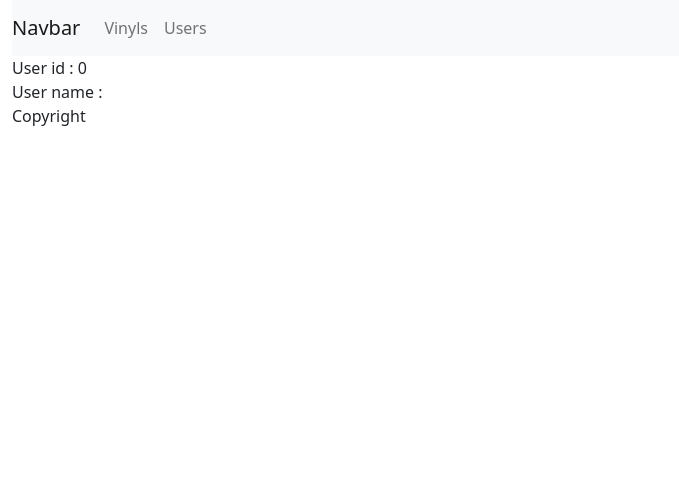
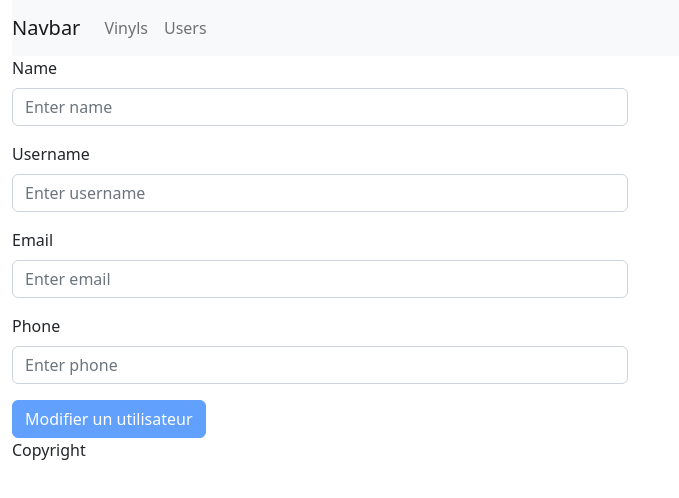
Before and after one commit to merlinofcha0s/2022-10-13-vinyl-mgt, an Angular app: page /users/edit/1 in a window 1280 px wide. Shown: the top 498 px of the page, without its empty margins (0-679 px from the left). Built offline with nearby package versions, Linux system fonts and the light colour scheme; no server answers.

Commit message:
Edit user (reactive form)

```diff
--- a/src/app/user/edit-user/edit-user.component.html
+++ b/src/app/user/edit-user/edit-user.component.html
@@ -1,2 +1,33 @@
-<div>User id : {{ userId }}</div>
-<div>User name : {{ user!.name }}</div>
+<div class="row">
+  <div class="col-12 col-lg-6">
+    <form (ngSubmit)="onEditUser()" [formGroup]="userFormGroup">
+      <div class="form-group mb-3">
+        <label for="name" class="form-label">Name</label>
+        <input type="text" id="name" name="name"
+               class="form-control" placeholder="Enter name" formControlName="name">
+      </div>
+      <div *ngIf="userFormGroup.get('name')!.dirty && userFormGroup.get('name')!.hasError('required')">
+        Un nom est obligatoire
+      </div>
+      <div  *ngIf="userFormGroup.get('name')!.dirty && userFormGroup.get('name')!.hasError('minlength')">
+        Le nom doit avoir 3 caractères minimum
+      </div>
+      <div class="form-group mb-3">
+        <label for="username" class="form-label">Username</label>
+        <input type="text" id="username" name="username" class="form-control" placeholder="Enter username" formControlName="username">
+      </div>
+      <div class="form-group mb-3">
+        <label for="email" class="form-label">Email</label>
+        <input type="text" id="email" name="email" class="form-control" placeholder="Enter email" formControlName="email">
+      </div>
+      <div *ngIf="userFormGroup.get('email')!.dirty && userFormGroup.get('email')!.hasError('email')">
+        L'email n'est pas au bon format
+      </div>
+      <div class="form-group mb-3">
+        <label for="phone" class="form-label">Phone</label>
+        <input type="text" id="phone" name="phone" class="form-control" placeholder="Enter phone" formControlName="phone">
+      </div>
+      <button class="btn btn-primary" type="submit" [disabled]="userFormGroup.invalid">Modifier un utilisateur</button>
+    </form>
+  </div>
+</div>
--- a/src/app/user/edit-user/edit-user.component.ts
+++ b/src/app/user/edit-user/edit-user.component.ts
@@ -3,6 +3,7 @@ import {ActivatedRoute, Router} from "@angular/router";
 import {filter, switchMap} from "rxjs";
 import {UserService} from "../user.service";
 import {User} from "../user.model";
+import {FormBuilder, Validators} from "@angular/forms";
 
 @Component({
   selector: 'app-edit-user',
@@ -11,11 +12,20 @@ import {User} from "../user.model";
 })
 export class EditUserComponent implements OnInit {
 
+  public userFormGroup = this.formBuilder.group({
+    name: ['', [Validators.required, Validators.minLength(3)]],
+    username: [''],
+    email: ['', Validators.email],
+    phone: ['']
+  });
+
   public userId: number = 0;
 
   public user: User | null = {};
 
-  constructor(private activatedRoute: ActivatedRoute, private userService: UserService) {
+  constructor(private activatedRoute: ActivatedRoute,
+              private userService: UserService,
+              private formBuilder: FormBuilder) {
   }
 
   ngOnInit(): void {
@@ -24,7 +34,17 @@ export class EditUserComponent implements OnInit {
         filter(params => params['id'] !== undefined),
         switchMap(params => this.userService.getOne(params['id']))
       ).subscribe((res) => {
-        this.user = res.body;
+      this.user = res.body;
+      this.userFormGroup.patchValue({
+        name: this.user?.name,
+        username: this.user?.username,
+        phone: this.user?.phone,
+        email: this.user?.email
       });
+    });
+  }
+
+  onEditUser(): void {
+    console.dir(this.userFormGroup.value);
   }
 }
--- a/src/app/user/user.module.ts
+++ b/src/app/user/user.module.ts
@@ -4,6 +4,7 @@ import { SingleUserComponent } from './single-user/single-user.component';
 import { ListUserComponent } from './list-user/list-user.component';
 import { EditUserComponent } from './edit-user/edit-user.component';
 import {RouterModule} from "@angular/router";
+import {ReactiveFormsModule} from "@angular/forms";
 
 
 
@@ -15,7 +16,8 @@ import {RouterModule} from "@angular/router";
   ],
   imports: [
     CommonModule,
-    RouterModule
+    RouterModule,
+    ReactiveFormsModule
   ]
 })
 export class UserModule { }
```
